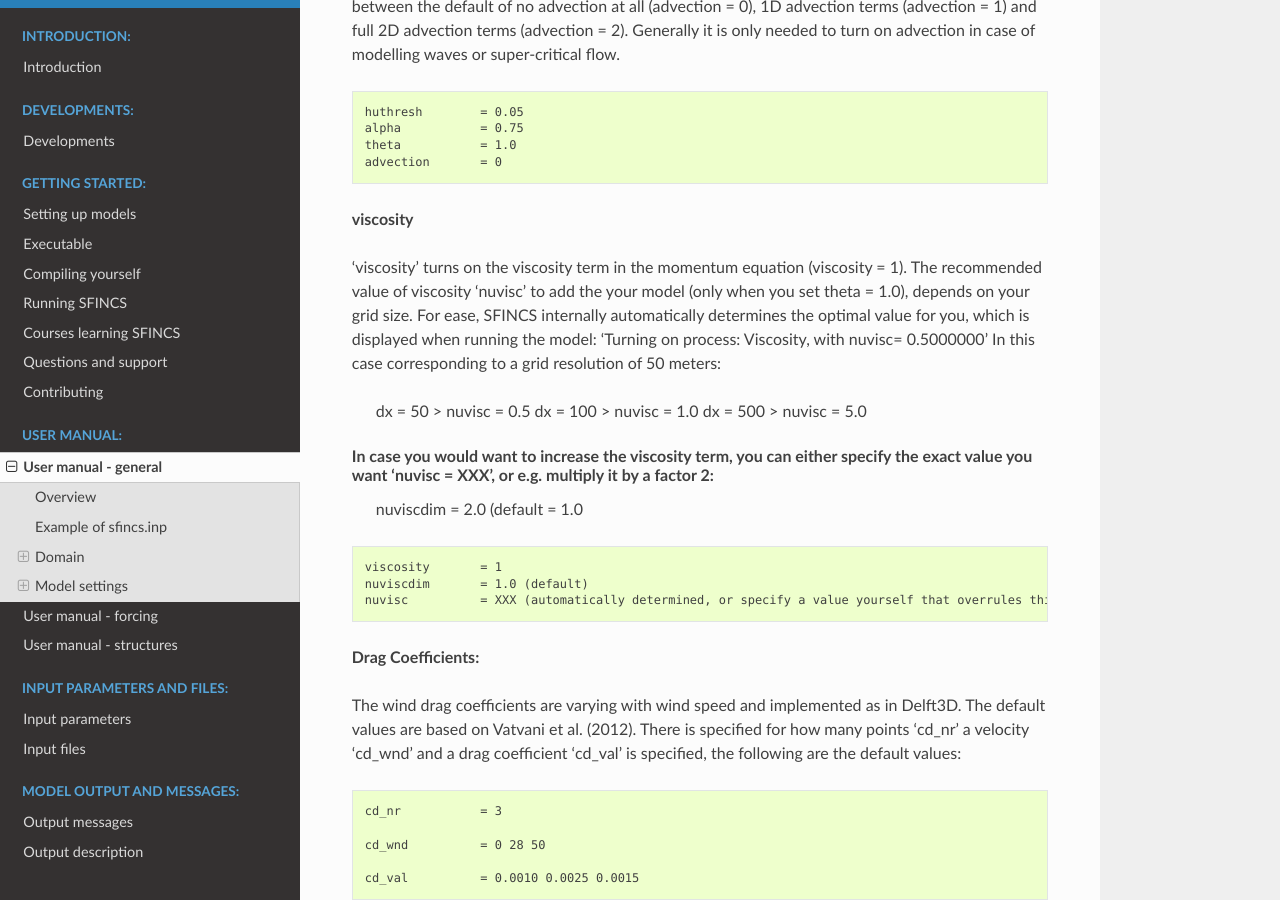
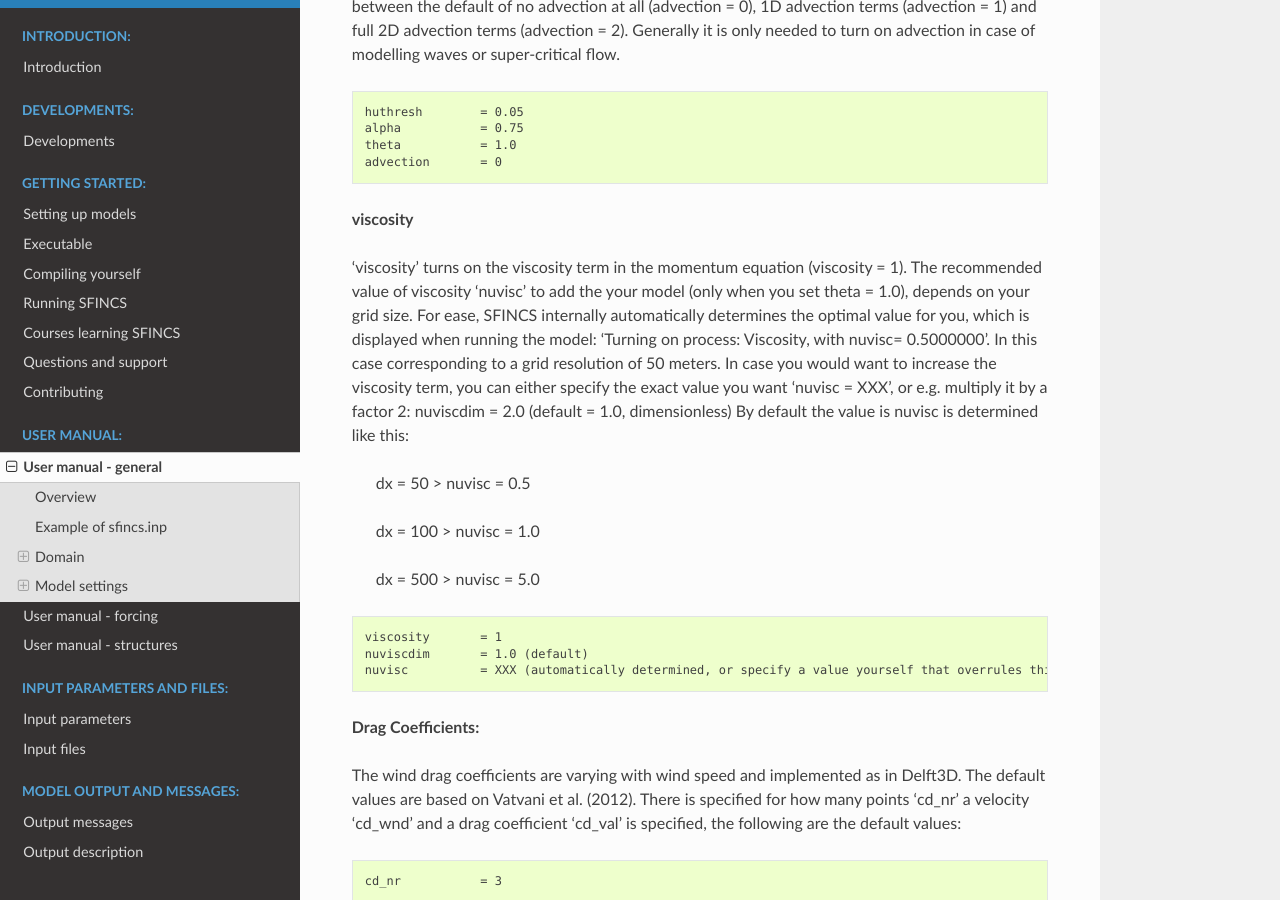
Before and after one commit to Deltares/SFINCS, a Sphinx documentation site: the page built from docs/input.rst, in a window 1280 px wide and 900 px high, scrolled down 14730 px. Built offline with Sphinx 7.4.7 and the Read the Docs theme 2.0.0, drawn with Linux system fonts in a browser that asks for light colours.

Commit message:
Update input.rst

```diff
--- a/docs/input.rst
+++ b/docs/input.rst
@@ -644,15 +644,15 @@ Generally it is only needed to turn on advection in case of modelling waves or s
 
 'viscosity' turns on the viscosity term in the momentum equation (viscosity = 1).
 The recommended value of viscosity 'nuvisc' to add the your model (only when you set theta = 1.0), depends on your grid size.
-For ease, SFINCS internally automatically determines the optimal value for you, which is displayed when running the model:
-'Turning on process: Viscosity, with nuvisc=   0.5000000'
-In this case corresponding to a grid resolution of 50 meters:
+For ease, SFINCS internally automatically determines the optimal value for you, which is displayed when running the model:	'Turning on process: Viscosity, with nuvisc=   0.5000000'. In this case corresponding to a grid resolution of 50 meters.
+In case you would want to increase the viscosity term, you can either specify the exact value you want 'nuvisc = XXX', or e.g. multiply it by a factor 2: 	nuviscdim = 2.0 (default = 1.0, dimensionless)
+By default the value is nuvisc is determined like this:
+
 	dx = 50 > nuvisc = 0.5
+
         dx = 100 > nuvisc = 1.0
+
         dx = 500 > nuvisc = 5.0
-
-In case you would want to increase the viscosity term, you can either specify the exact value you want 'nuvisc = XXX', or e.g. multiply it by a factor 2:
-	nuviscdim = 2.0 (default = 1.0
 
 .. code-block:: text
 
```
